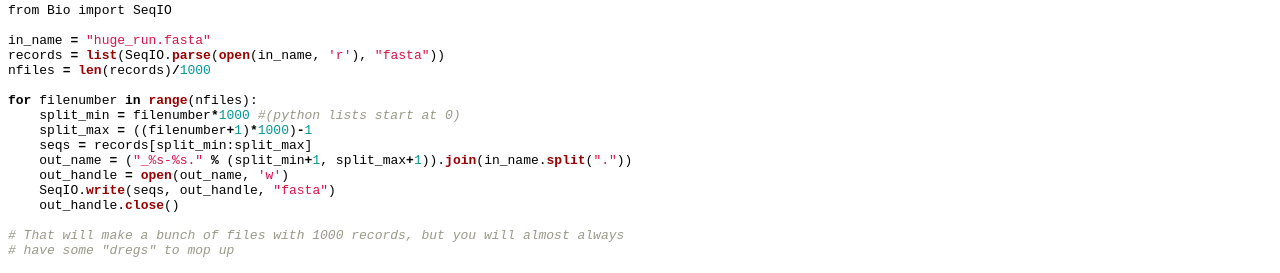
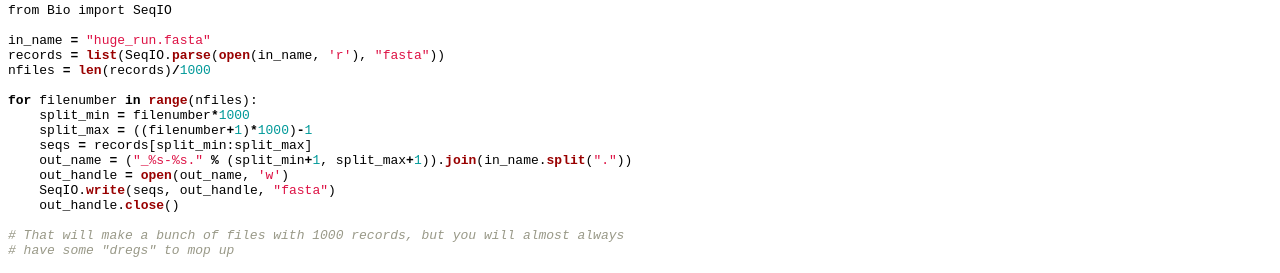
Before and after one commit to biopython/biopython.github.io, a Jekyll site: the page built from wiki/User_Davidw/cookbook.md, in a window 1280 px wide. Shown: the part 129-402 px from the top of the page. Built offline with Jekyll 4.4.1, drawn with Linux system fonts in a browser that asks for light colours.

Commit message:
Change to wiki page

```diff
--- a/wiki/User_Davidw/cookbook.md
+++ b/wiki/User_Davidw/cookbook.md
@@ -19,7 +19,7 @@ records = list(SeqIO.parse(open(in_name, 'r'), "fasta"))
 nfiles = len(records)/1000
 
 for filenumber in range(nfiles):
-    split_min = filenumber*1000 #(python lists start at 0)
+    split_min = filenumber*1000
     split_max = ((filenumber+1)*1000)-1
     seqs = records[split_min:split_max]
     out_name = ("_%s-%s." % (split_min+1, split_max+1)).join(in_name.split("."))
```
Also changed, not shown: 1 other file.
